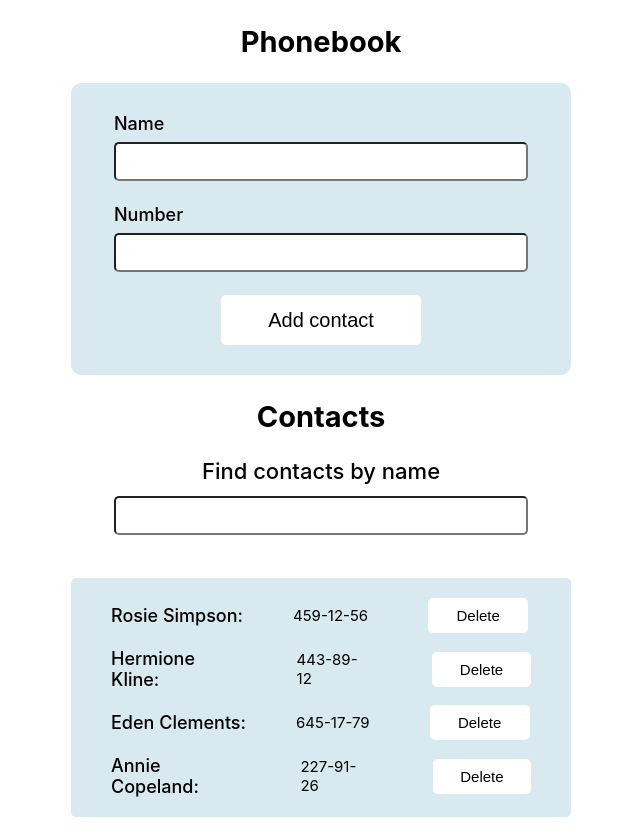
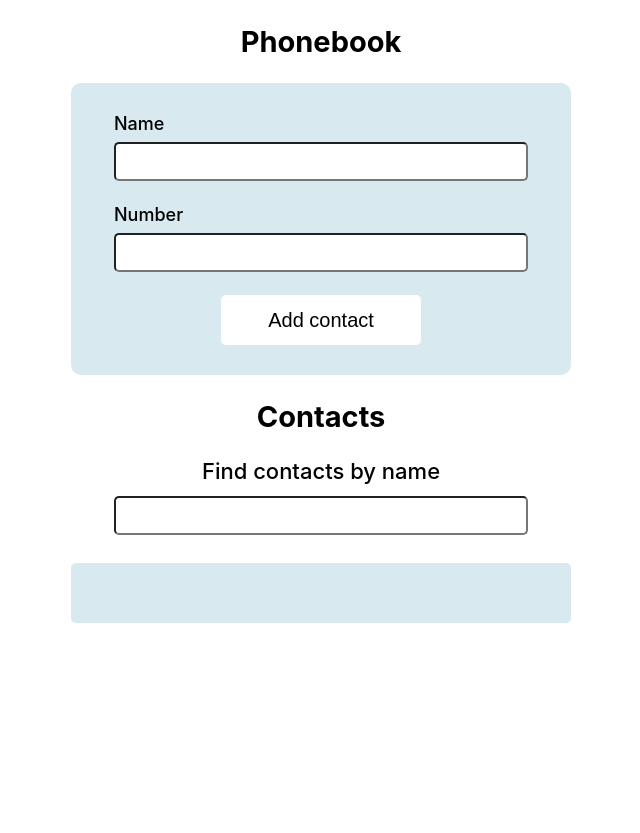
Before and after one commit to tnbdnnk/goit-react-hw-03-phonebook, a React (Create React App) app: page / in a window 1280 px wide. Shown: the whole page, without its empty margins (319-959 px from the left). After the commit the page ends 800 px from the top, so only its background shows below. Built offline with nearby package versions, Linux system fonts and the light colour scheme.

Commit message:
add changes

```diff
--- a/src/components/App.jsx
+++ b/src/components/App.jsx
@@ -7,12 +7,7 @@
 
 export class App extends Component {
     state = {
-        contacts: [
-            {id: 'id-1', name: 'Rosie Simpson', number: '459-12-56'},
-            {id: 'id-2', name: 'Hermione Kline', number: '443-89-12'},
-            {id: 'id-3', name: 'Eden Clements', number: '645-17-79'},
-            {id: 'id-4', name: 'Annie Copeland', number: '227-91-26'},
-        ],
+        contacts: [],
         filter: '',
     };
 
@@ -55,6 +50,21 @@
         });
     };
 
+    componentDidMount() {
+        const contacts = localStorage.getItem('contacts');
+        const parsedContacts = JSON.parse(contacts);
+
+        if (parsedContacts) {
+            this.setState({ contacts: parsedContacts });
+        }
+    }
+
+    componentDidUpdate(prevProps, prevState) {
+        if (this.state.contacts !== prevState.contacts) {
+            localStorage.setItem('contacts', JSON.stringify(this.state.contacts));
+        }
+    }
+
     render() {
         return (
             <div className={css.container}>
--- a/src/components/ContactList/ContactList.module.css
+++ b/src/components/ContactList/ContactList.module.css
@@ -1,10 +1,11 @@
 .contacts__list {
+    width: 420px;
     display: flex;
     flex-wrap: wrap;
     justify-content: flex-start;
     gap: 15px;
     padding-inline-start: 0;
-    padding: 20px 40px;
+    padding: 30px 40px;
     background-color: #d8e9f0;
     border-radius: 5px;
 }
--- a/src/components/Filter/Filter.module.css
+++ b/src/components/Filter/Filter.module.css
@@ -2,7 +2,6 @@
     display: flex;
     flex-wrap: wrap;
     justify-content: center;
-    margin-bottom: 15px;
     padding: 0 20px;
     font-size: 22px;
     font-weight: 500;
```
